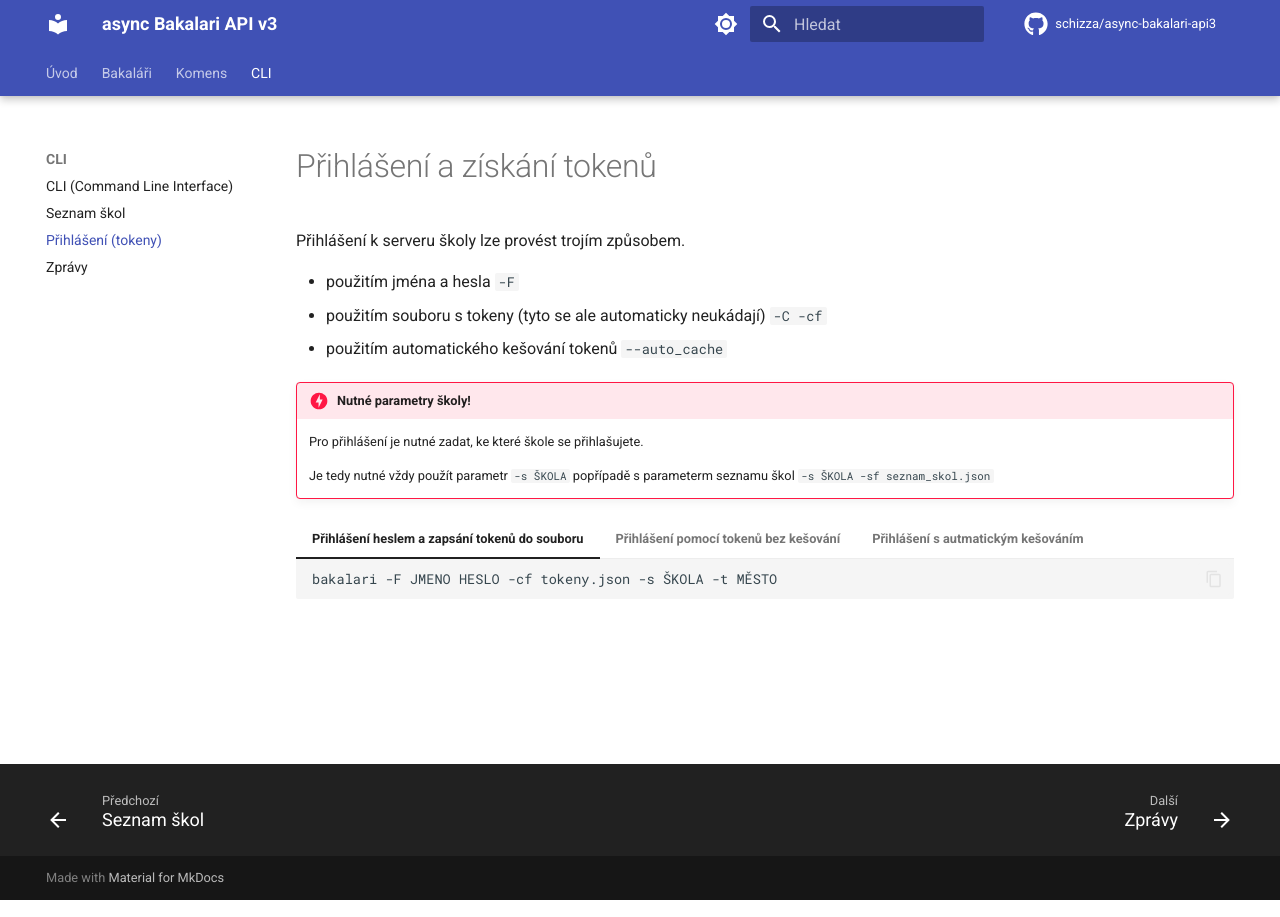
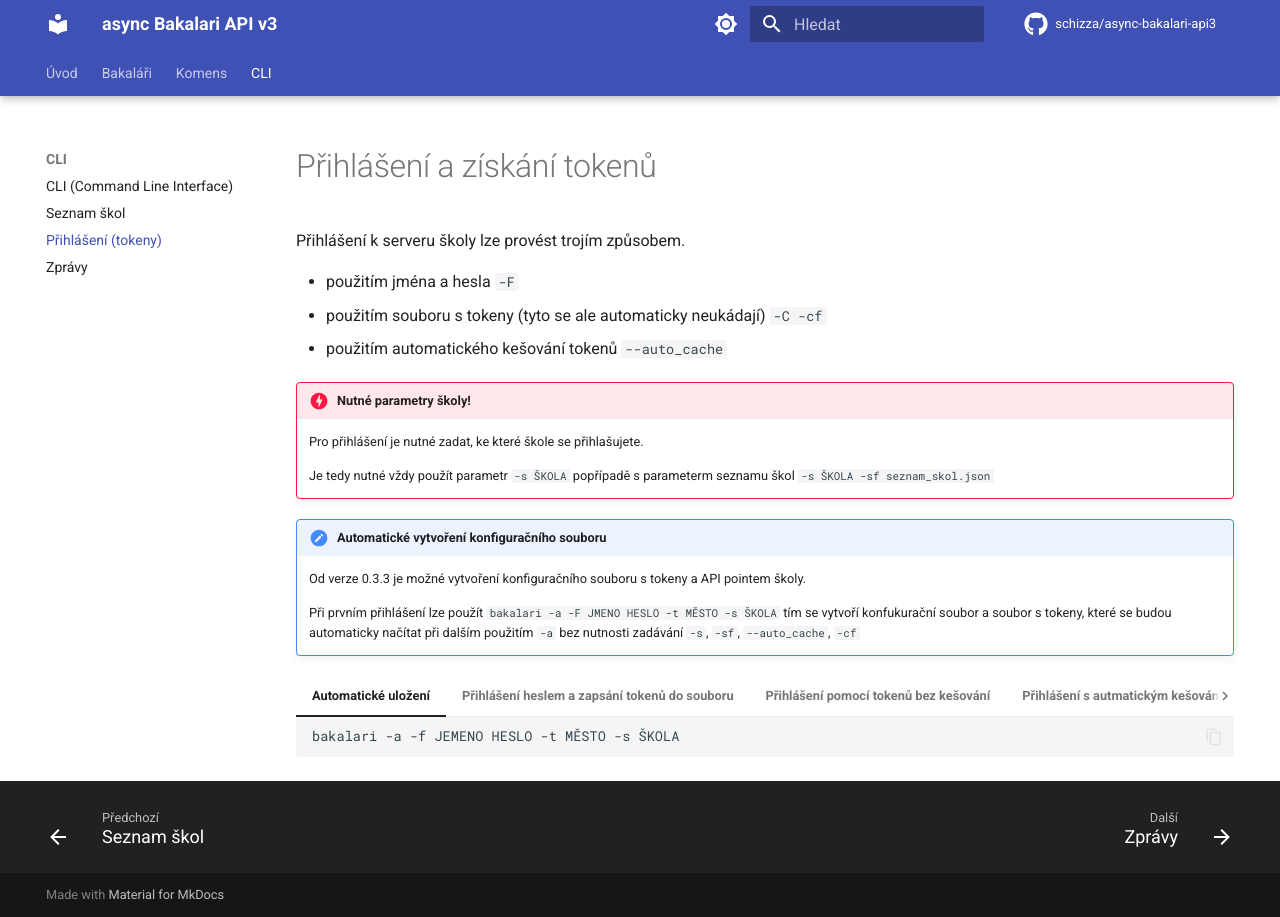
Before and after one commit to schizza/async-bakalari-api3, an MkDocs documentation site: the page built from docs/cli/tokeny.md, in a window 1280 px wide. Built offline with MkDocs 1.6.1 and Material for MkDocs 9.7.7, drawn with Linux system fonts in a browser that asks for light colours; comment, search, counter and statistics services are not loaded.

Commit message:
Docs update

````diff
--- a/docs/cli/tokeny.md
+++ b/docs/cli/tokeny.md
@@ -11,6 +11,17 @@ Přihlášení k serveru školy lze provést trojím způsobem.
 
     Je tedy nutné vždy použít parametr `-s ŠKOLA` popřípadě s parameterm seznamu škol `-s ŠKOLA -sf seznam_skol.json`
 
+!!! notice "Automatické vytvoření konfiguračního souboru"
+    Od verze 0.3.3 je možné vytvoření konfiguračního souboru s tokeny a API pointem školy.
+
+    Při prvním přihlášení lze použít
+    ```bakalari -a -F JMENO HESLO -t MĚSTO -s ŠKOLA```
+    tím se vytvoří konfukurační soubor a soubor s tokeny, které se budou automaticky načítat při dalším použitím `-a` bez nutnosti zadávání `-s`, `-sf`, `--auto_cache`, `-cf`
+
+=== "Automatické uložení"
+    ```shell
+    bakalari -a -f JEMENO HESLO -t MĚSTO -s ŠKOLA
+    ```
 
 === "Přihlášení heslem a zapsání tokenů do souboru"
     ```shell
@@ -21,7 +32,8 @@ Přihlášení k serveru školy lze provést trojím způsobem.
     ```shell
     bakalri -C -cf tokeny.json -s ŠKOLA -sf seznam_škol
     ```
+
 === "Přihlášení s autmatickým kešováním"
-    ```
+    ```shell
     bakalari --auto_cache tokeny.json -s ŠKOLA -sf seznam_škol
     ```
````
